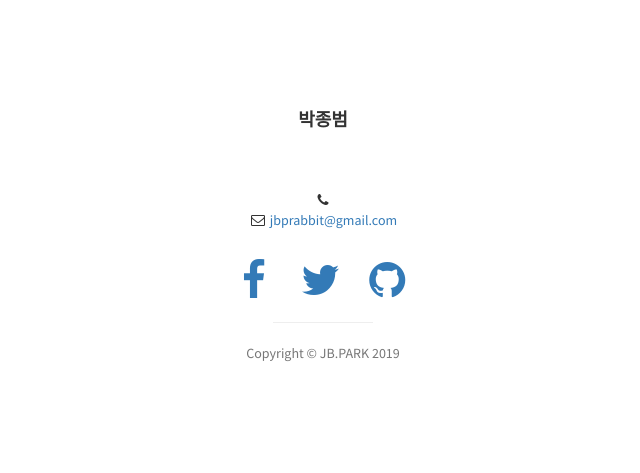
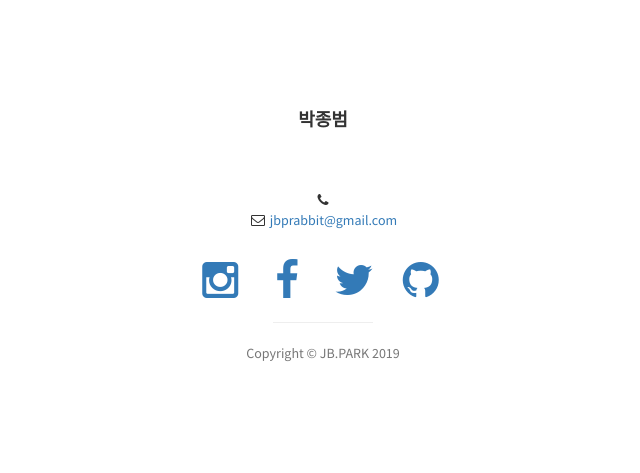
Before and after one commit to jbprabbit/jbprabbit.github.io, a Jekyll site: the page built from index.html, in a window 1280 px wide. Shown: the part 3592-4065 px from the top of the page, without its empty margins (317-957 px from the left). Built offline with Jekyll 4.4.1, drawn with Linux system fonts in a browser that asks for light colours.

Commit message:
instagram footer test

```diff
--- a/_includes/footer.html
+++ b/_includes/footer.html
@@ -17,6 +17,9 @@
         <br>
         <ul class="list-inline">
           <li>
+            <a href="https://instagram.com/jbprabbit"><i class="fa fa-instagram fa-fw fa-3x"></i></a>
+          </li>
+          <li>
             <a href="https://facebook.com/jbprabbit"><i class="fa fa-facebook fa-fw fa-3x"></i></a>
           </li>
           <li>
```
